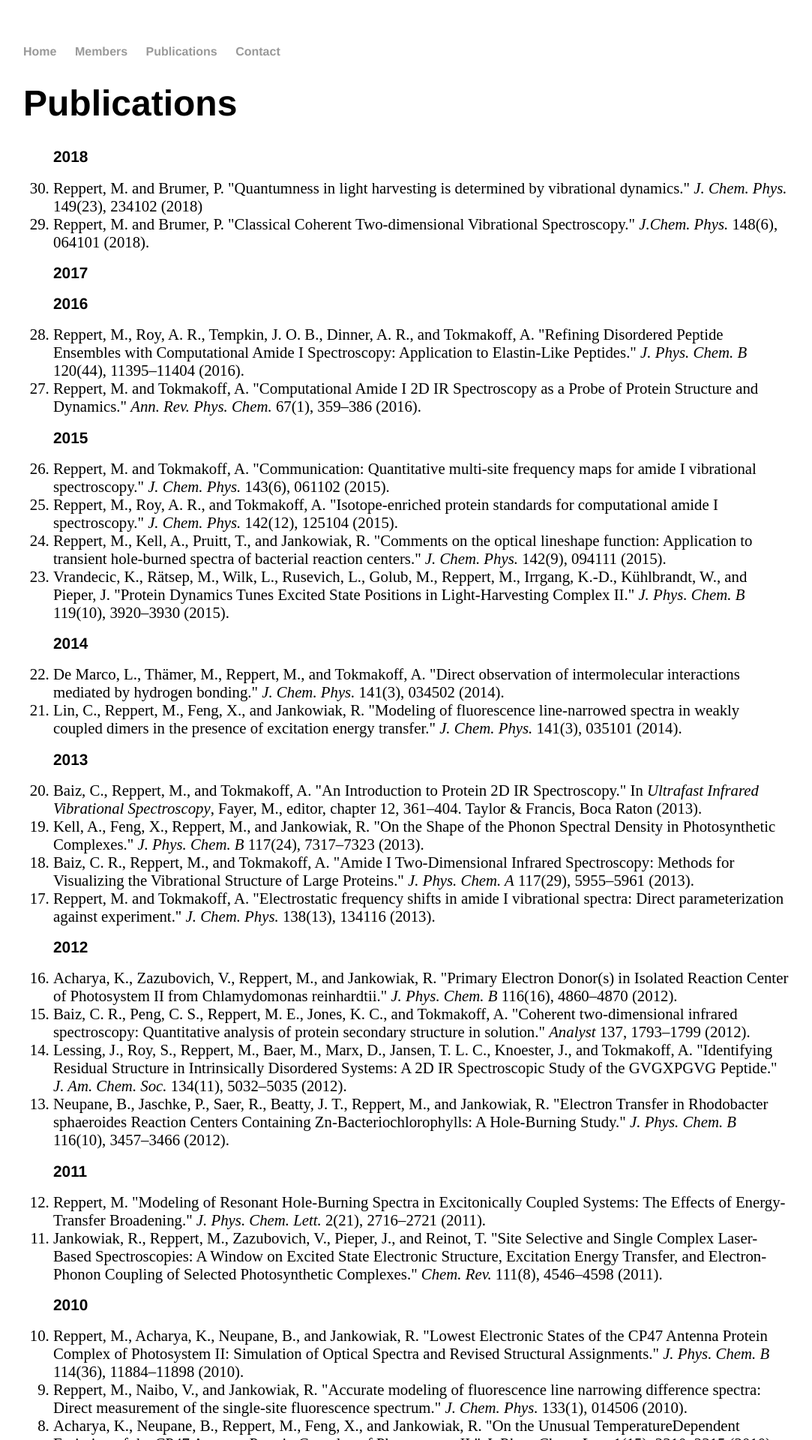
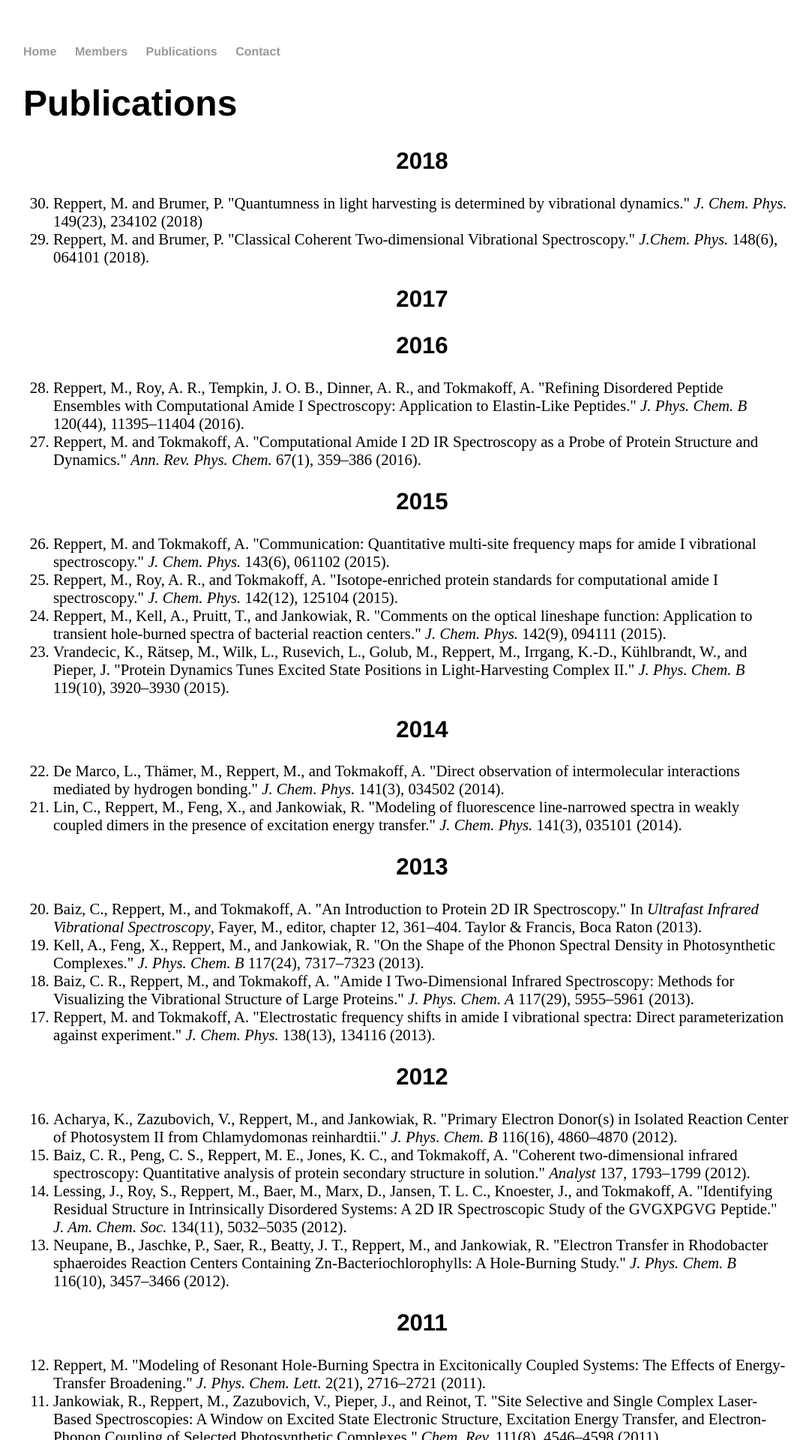
Before and after one commit to mreppert/mreppert.github.io, a Jekyll site: the page built from publications/index.html, in a window 1280 px wide. Shown: the top 1920 px of the page at 75% size, without its empty margins (97-1180 px from the left). Built offline with Jekyll 4.4.1, drawn with Linux system fonts in a browser that asks for light colours.

Commit message:
Update index.html

```diff
--- a/publications/index.html
+++ b/publications/index.html
@@ -7,9 +7,9 @@ title: Reppert Research Group
 <head>
 <style>
 h2 {
-    font-size: 1em;
+    font-size: 1.5em;
     font-family:'Helvetica', 'Arial', 'Sans-Serif';
-    text-align:left;
+    text-align:center;
 }
 </style>
 </head>
```
